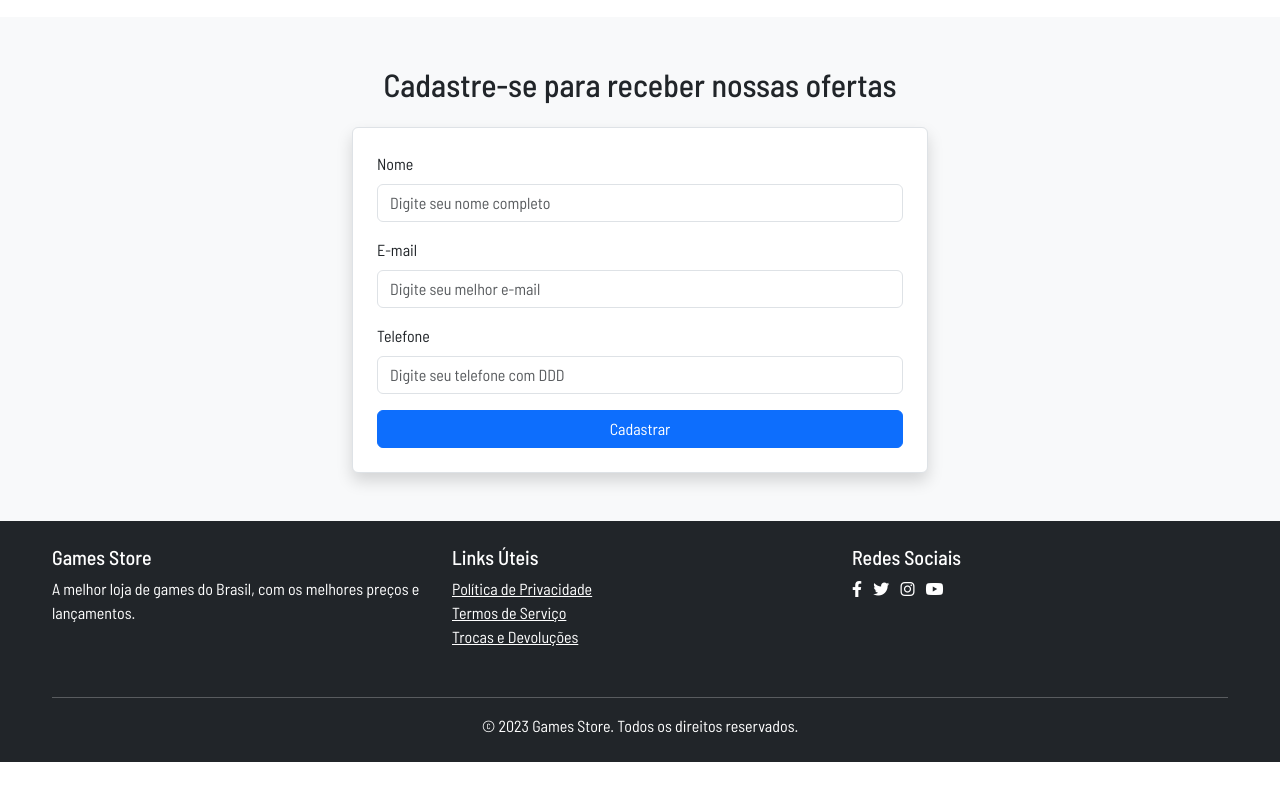
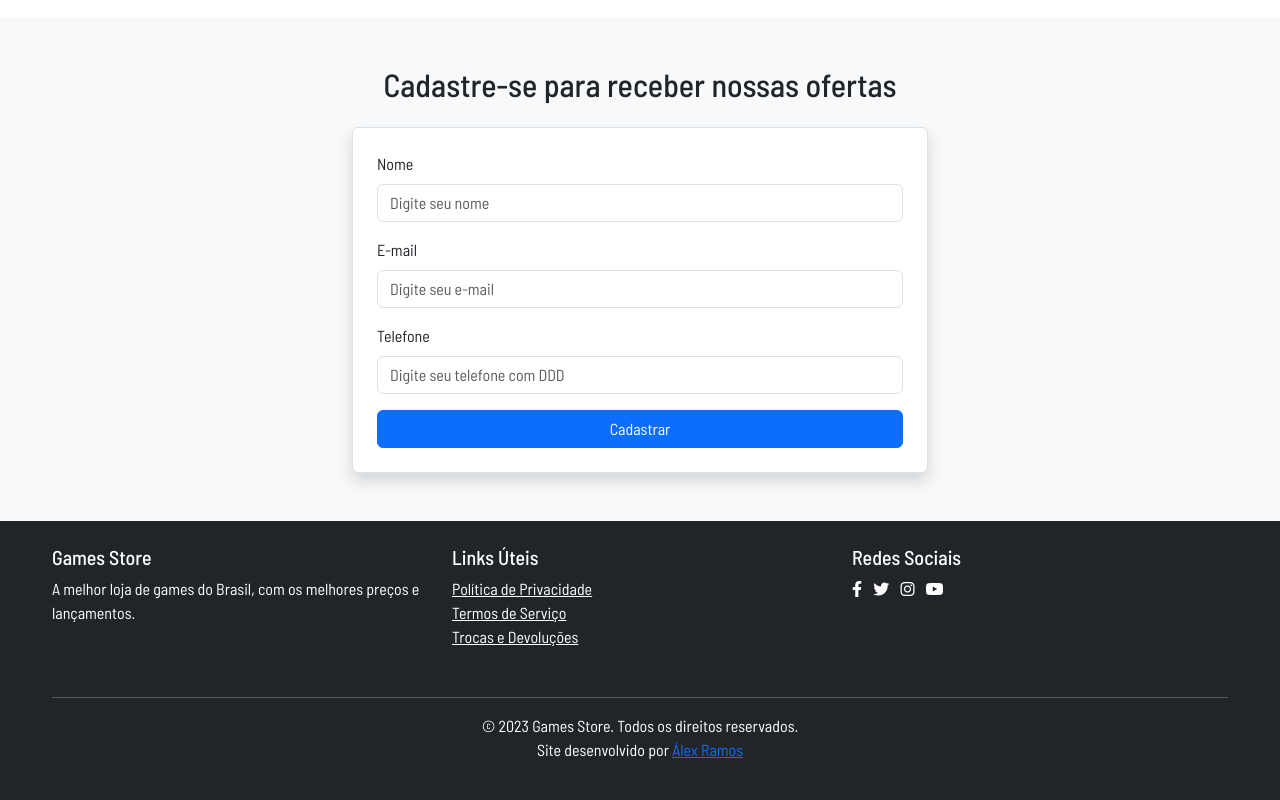
Before and after one commit to Katsuhkay/Games-Store, a plain HTML site: page index.html in a window 1280 px wide. Shown: the part 1196-1996 px from the top of the page. Before the commit the page ends 1958 px from the top, so only its background shows below. Drawn offline with nearby package versions, Linux system fonts and the light colour scheme.

Commit message:
completed

```diff
--- a/index.html
+++ b/index.html
@@ -140,11 +140,11 @@
                     <form class="p-4 border rounded bg-white shadow">
                         <div class="mb-3">
                             <label for="nome" class="form-label">Nome</label>
-                            <input type="text" class="form-control" id="nome" placeholder="Digite seu nome completo" required>
+                            <input type="text" class="form-control" id="nome" placeholder="Digite seu nome" required>
                         </div>
                         <div class="mb-3">
                             <label for="email" class="form-label">E-mail</label>
-                            <input type="email" class="form-control" id="email" placeholder="Digite seu melhor e-mail" required>
+                            <input type="email" class="form-control" id="email" placeholder="Digite seu e-mail" required>
                         </div>
                         <div class="mb-3">
                             <label for="telefone" class="form-label">Telefone</label>
@@ -188,6 +188,7 @@
             <hr>
             <div class="text-center">
                 <p class="mb-0">&copy; 2023 Games Store. Todos os direitos reservados.</p>
+                <p>Site desenvolvido por <a href="https://www.linkedin.com/in/alex-magalhaes-lkn/">Álex Ramos</a></p>
             </div>
         </div>
     </footer>
```
